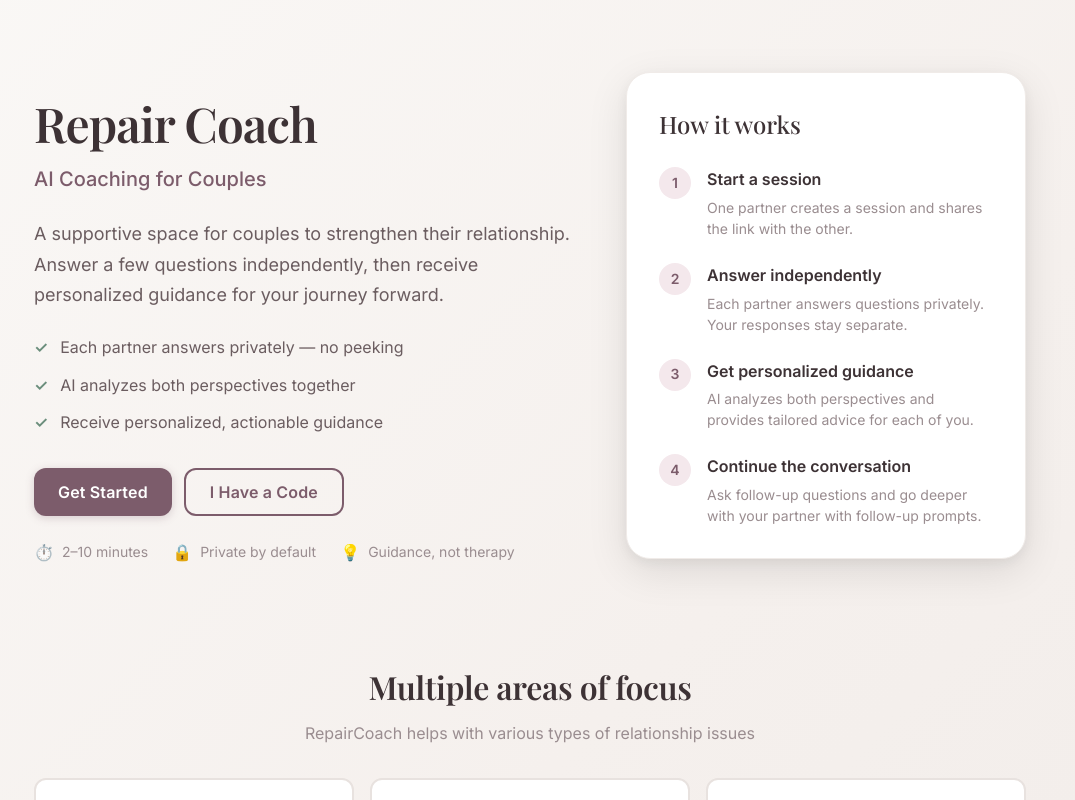
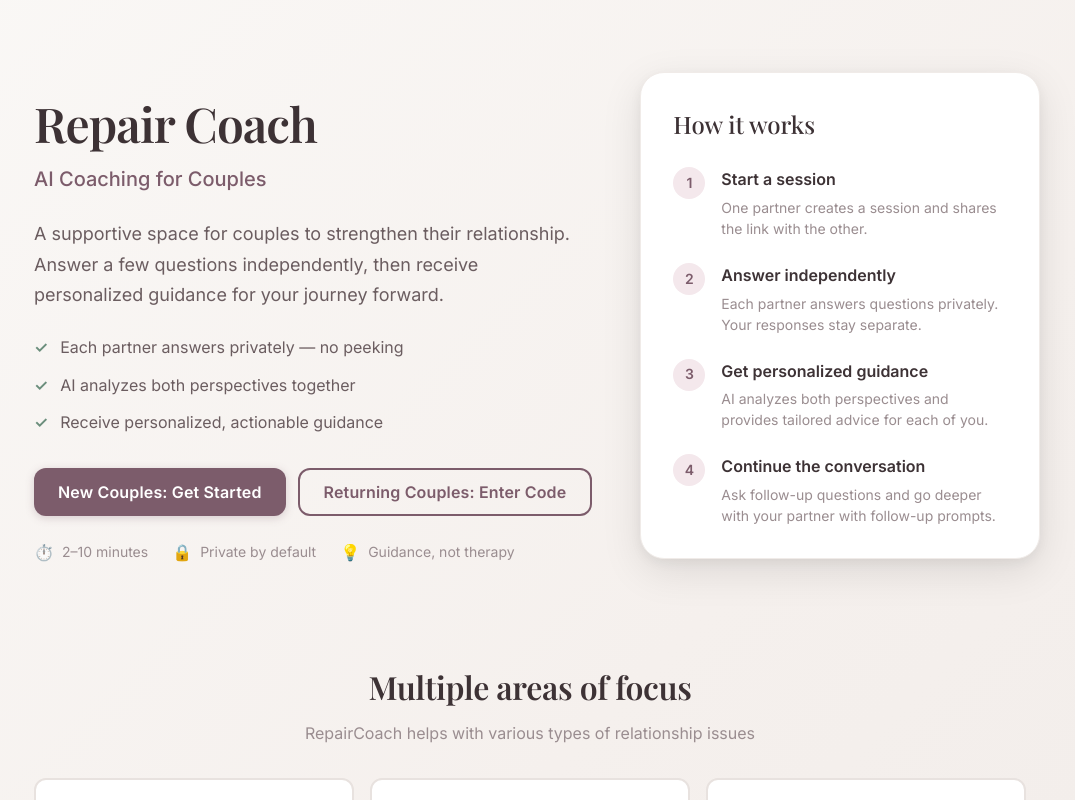
Before and after one commit to calebkintsugi/couples-therapy, a React (Vite) app: page / in a window 1280 px wide. Shown: the top 800 px of the page, without its empty margins (110-1185 px from the left). Built offline with nearby package versions, Linux system fonts and the light colour scheme; the HTML template or start-up script is replaced by a standard one.

Commit message:
Update Landing.jsx

```diff
--- a/src/components/Landing.jsx
+++ b/src/components/Landing.jsx
@@ -92,13 +92,13 @@ function Landing() {
                   onClick={() => createSession()}
                   disabled={loading}
                 >
-                  {loading ? 'Creating Session...' : 'Get Started'}
+                  {loading ? 'Creating Session...' : 'New Couples: Get Started'}
                 </button>
                 <button
                   className="btn btn-secondary"
                   onClick={() => setShowReturning(true)}
                 >
-                  I Have a Code
+                  Returning Couples: Enter Code
                 </button>
               </div>
 
```
